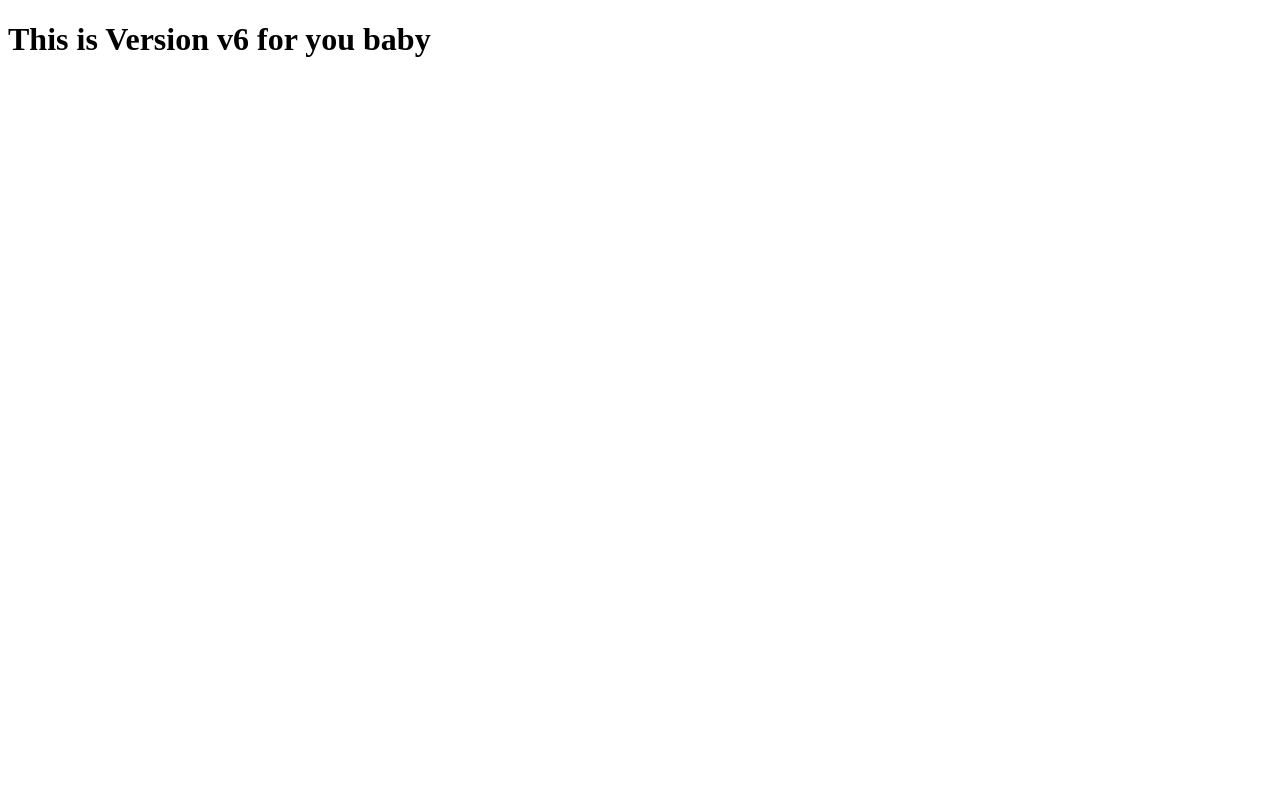
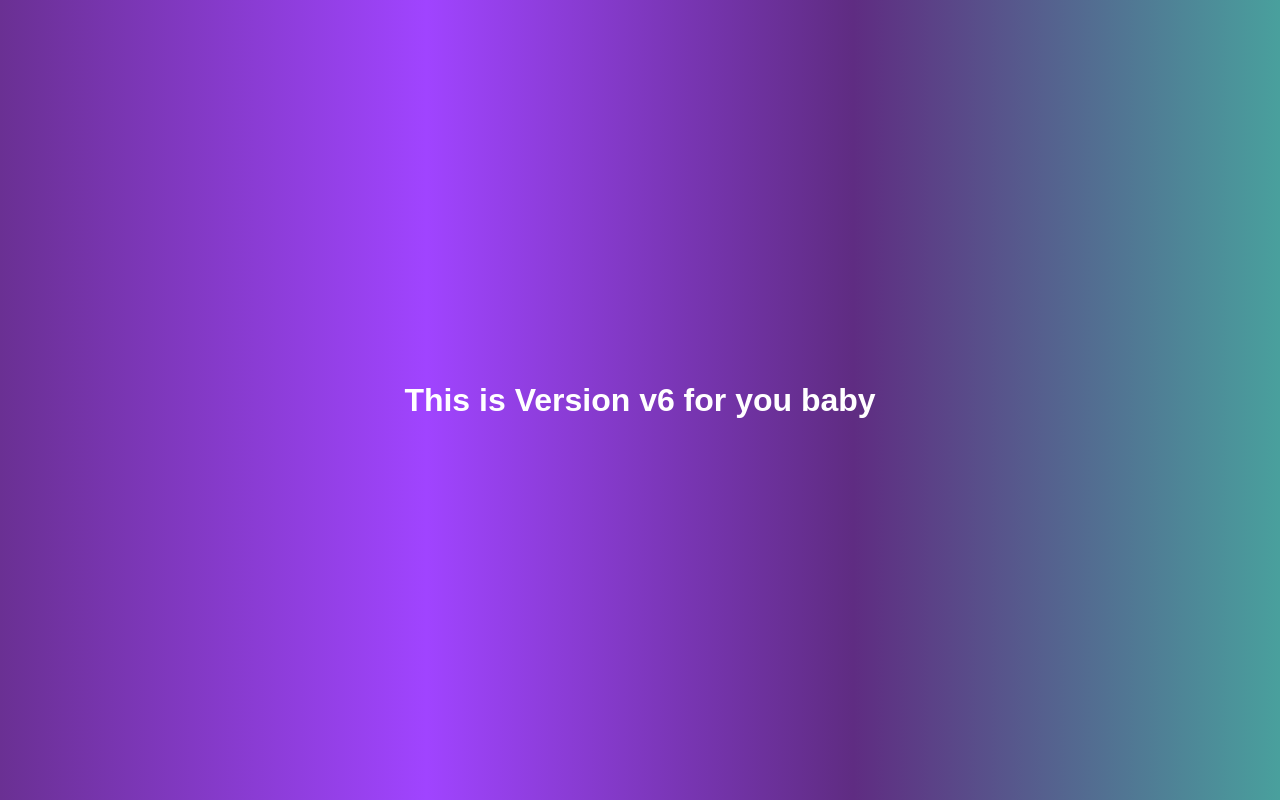
Before and after one commit to Priyanshu2863-bit/Git-Repo, a plain HTML site: page index.html in a window 1280 px wide. Drawn offline with Linux system fonts and the light colour scheme.

Commit message:
Added Design for website

```diff
--- a/index.html
+++ b/index.html
@@ -3,6 +3,7 @@
 <head>
     <meta charset="UTF-8">
     <meta name="viewport" content="width=device-width, initial-scale=1.0">
+    <link rel="stylesheet" href="styles.css">
     <title>Document</title>
 </head>
 <body>
--- /dev/null
+++ b/styles.css
@@ -0,0 +1,27 @@
+body {
+    /* Set a gradient background from purple to teal */
+    background: linear-gradient(to right, #6a3093, #a044ff, #5f2c82, #49a09d);
+    font-family: Arial, sans-serif;
+    /* Sets a clean, modern font for the body text */
+    color: white;
+    /* Sets the text color to white for better contrast */
+    margin: 0;
+    /* Removes default margin */
+    padding: 0;
+    /* Removes default padding */
+    display: flex;
+    /* Enables flexbox layout */
+    justify-content: center;
+    /* Centers content horizontally */
+    align-items: center;
+    /* Centers content vertically */
+    height: 100vh;
+    /* Makes the body take the full height of the viewport */
+}
+
+h1 {
+    font-size: 2em;
+    /* Sets the size of the header text */
+    text-align: center;
+    /* Centers the header text */
+}
```
